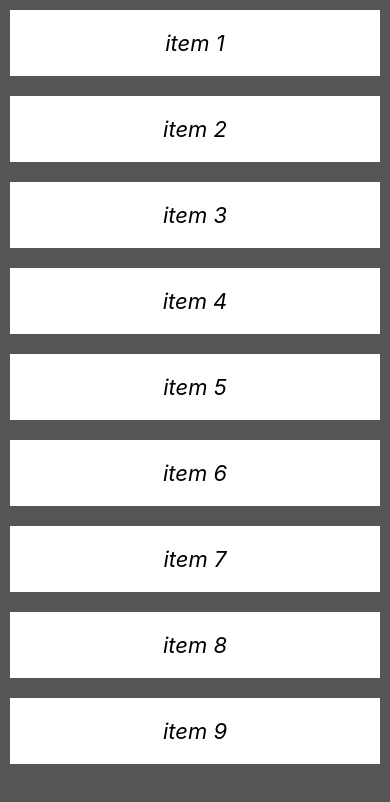
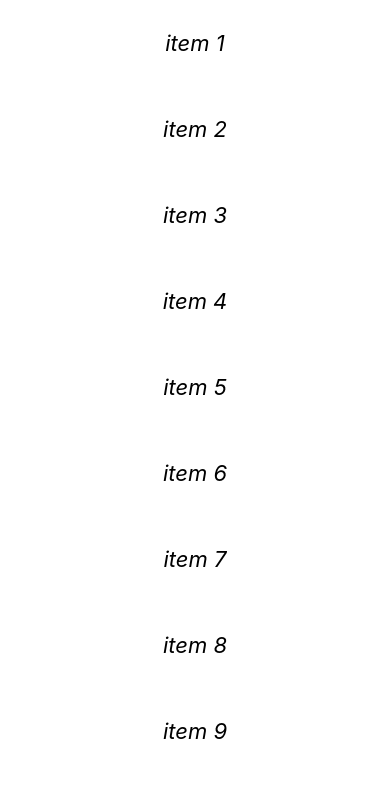
Before and after one commit to Brilliant-Atosam/react-native-zero2hero, a React Native app: screen / in a window 390 px wide. Shown: the top 802 px of the page. Built offline with nearby package versions, Linux system fonts and the light colour scheme.

Commit message:
flat-list

```diff
--- a/App.js
+++ b/App.js
@@ -1,6 +1,7 @@
 import React,{useState} from 'react';
 import {
   Button,
+  FlatList,
   RefreshControl,
   ScrollView,
   StyleSheet,
@@ -27,12 +28,17 @@ const onRefresh = ()=>{
   setRefreshing(false)
 }
   return (
-    <ScrollView style={styles.body} refreshControl={
-      <RefreshControl colors={['green']} refreshing={refreshing} onRefresh={onRefresh} />
-    }>
-    {items.map(i=> {return (<View key={i.id} style={styles.item} ><Text style={styles.text}>{i.item}</Text></View>)})}
-    </ScrollView>
-  );
+    <FlatList
+    refreshControl={
+      <RefreshControl refreshing={refreshing} onRefresh={onRefresh} />
+    }
+    data={items}
+    keyExtractor={(item, index)=> index.toString()}
+    renderItem={({item})=>(
+    <View style={styles.item} >
+      <Text style={styles.text}>{item.item}</Text>
+      </View>)}
+      />)
 };
 
 const styles = StyleSheet.create({
```
